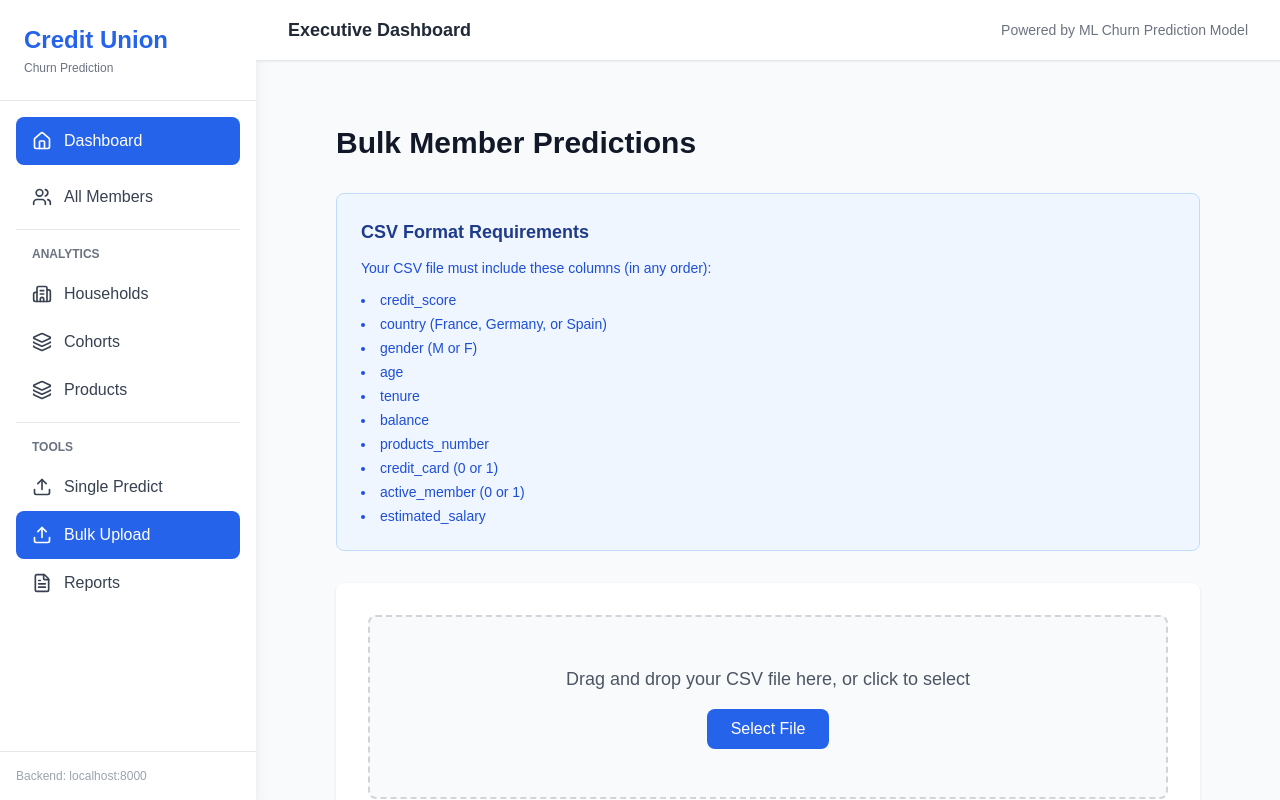
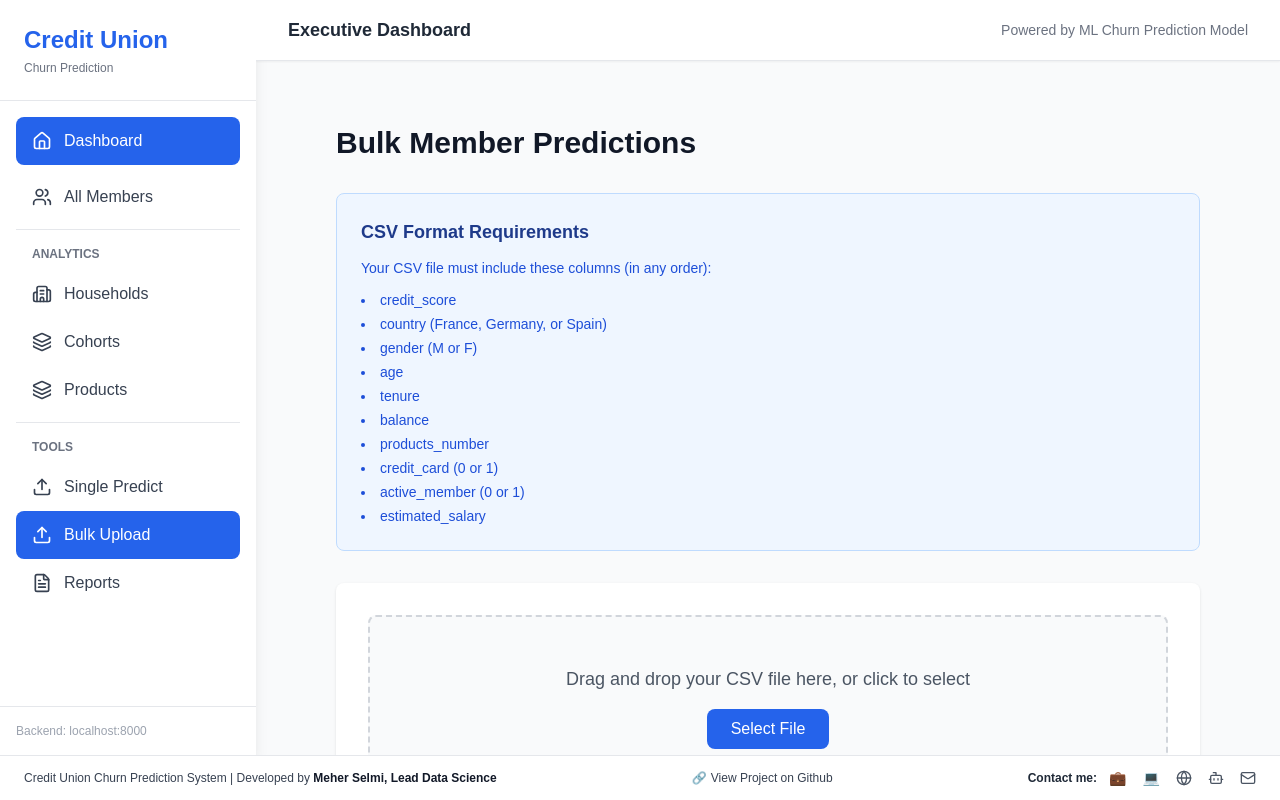
Before and after one commit to MeherMS/Credit-Union-Member-Churn-Prediction-System, a Next.js app in the folder frontend/: page /upload in a window 1280 px wide. Built offline with nearby package versions, Linux system fonts and the light colour scheme; no server answers.

Commit message:
add footer

```diff
--- /dev/null
+++ b/frontend/app/components/Footer.tsx
@@ -0,0 +1,99 @@
+'use client';
+
+import { Mail, Globe, Bot, LucideIcon } from 'lucide-react';
+
+interface SocialLink {
+  name: string;
+  icon: LucideIcon | string;
+  url: string;
+  color: string;
+}
+
+export default function Footer() {
+  const socialLinks: SocialLink[] = [
+    {
+      name: 'LinkedIn',
+      icon: '💼',
+      url: 'https://linkedin.com/in/meherms',
+      color: 'hover:text-blue-600',
+    },
+    {
+      name: 'GitHub',
+      icon: '💻',
+      url: 'https://github.com/meherMS',
+      color: 'hover:text-gray-900',
+    },
+    {
+      name: 'Portfolio',
+      icon: Globe,
+      url: 'https://meherms.github.io',
+      color: 'hover:text-purple-600',
+    },
+    {
+      name: 'MS-Robot',
+      icon: Bot,
+      url: 'https://ms-robot.vercel.app/',
+      color: 'hover:text-green-600',
+    },
+    {
+      name: 'Email',
+      icon: Mail,
+      url: 'mailto:selmi.ms1995@gmail.com',
+      color: 'hover:text-red-600',
+    },
+  ];
+
+  return (
+    <footer className="bg-white border-t border-gray-200 py-3 px-6">
+      <div className="max-w-full mx-auto flex flex-col md:flex-row justify-between items-center gap-3">
+        {/* Left Side: Credit */}
+        <div className="text-center md:text-left">
+          <p className="text-xs text-gray-700">
+            Credit Union Churn Prediction System | Developed by <span className="font-semibold text-gray-900">Meher Selmi, Lead Data Science</span>
+          </p>
+        </div>
+
+        {/* Middle: Project GitHub Link */}
+        <a
+          href="https://github.com/MeherMS/Credit-Union-Member-Churn-Prediction-System"
+          target="_blank"
+          rel="noopener noreferrer"
+          title="View Project on GitHub"
+          className="flex items-center gap-1 text-xs text-gray-700 hover:text-gray-900 transition-colors duration-200 font-medium"
+        >
+          <span>🔗</span>
+          <span>View Project on Github</span>
+        </a>
+
+        {/* Right Side: Contact Me + Social Links */}
+        <div className="flex items-center gap-3">
+          <p className="text-xs font-semibold text-gray-800">Contact me:</p>
+          <div className="flex gap-4 items-center">
+            {socialLinks.map((link) => {
+              const isEmoji = typeof link.icon === 'string';
+
+              return (
+                <a
+                  key={link.name}
+                  href={link.url}
+                  target="_blank"
+                  rel="noopener noreferrer"
+                  title={link.name}
+                  className={`text-gray-600 transition-colors duration-200 ${link.color} inline-flex`}
+                >
+                  {isEmoji ? (
+                    <span className="text-sm">{link.icon}</span>
+                  ) : (
+                    link.icon && typeof link.icon !== 'string' && (
+                      <link.icon size={16} />
+                    )
+                  )}
+                </a>
+              );
+            })}
+          </div>
+        </div>
+      </div>
+    </footer>
+  );
+}
--- a/frontend/app/components/Layout.tsx
+++ b/frontend/app/components/Layout.tsx
@@ -1,9 +1,9 @@
-// app/components/Layout.tsx
 'use client';
 
 import Link from 'next/link';
 import { usePathname } from 'next/navigation';
 import { BarChart3, Users, FileText, Upload, Home, Building2, Layers } from 'lucide-react';
+import Footer from './Footer';
 
 export default function Layout({ children }: { children: React.ReactNode }) {
   const pathname = usePathname();
@@ -15,7 +15,9 @@ export default function Layout({ children }: { children: React.ReactNode }) {
   };
 
   return (
-    <div className="flex h-screen bg-gray-50">
+    <div className="flex flex-col h-screen bg-gray-50">
+      {/* Sidebar + Main Content Container */}
+      <div className="flex flex-1 overflow-hidden">
         {/* Sidebar */}
         <aside className="w-64 bg-white shadow-lg flex flex-col">
           <div className="p-6 border-b">
@@ -40,7 +42,7 @@ export default function Layout({ children }: { children: React.ReactNode }) {
               <span>All Members</span>
             </Link>
 
-          {/* NEW: Households & Cohorts & Products Section */}
+            {/* Analytics Section */}
             <div className="pt-4 border-t mt-4">
               <p className="text-xs font-semibold text-gray-500 uppercase px-4 mb-2">Analytics</p>
 
@@ -67,9 +69,9 @@ export default function Layout({ children }: { children: React.ReactNode }) {
                 <Layers size={20} />
                 <span>Products</span>
               </Link>
-
             </div>
 
+            {/* Tools Section */}
             <div className="pt-4 border-t mt-4">
               <p className="text-xs font-semibold text-gray-500 uppercase px-4 mb-2">Tools</p>
 
@@ -99,7 +101,7 @@ export default function Layout({ children }: { children: React.ReactNode }) {
             </div>
           </nav>
 
-        {/* Footer */}
+          {/* Sidebar Footer */}
           <div className="border-t p-4 text-xs text-gray-400">
             <p>Backend: localhost:8000</p>
           </div>
@@ -123,5 +125,9 @@ export default function Layout({ children }: { children: React.ReactNode }) {
           </div>
         </main>
       </div>
+
+      {/* Footer - Sticks to Bottom */}
+      <Footer />
+    </div>
   );
 }
--- a/frontend/app/layout.tsx
+++ b/frontend/app/layout.tsx
@@ -14,7 +14,7 @@ export default function RootLayout({
 }) {
   return (
     <html lang="en">
-      <body>
+      <body className="flex flex-col min-h-screen">
         <ErrorBoundary>
           {children}
         </ErrorBoundary>
```
Lines whose indentation alone changed are shown as unchanged.
